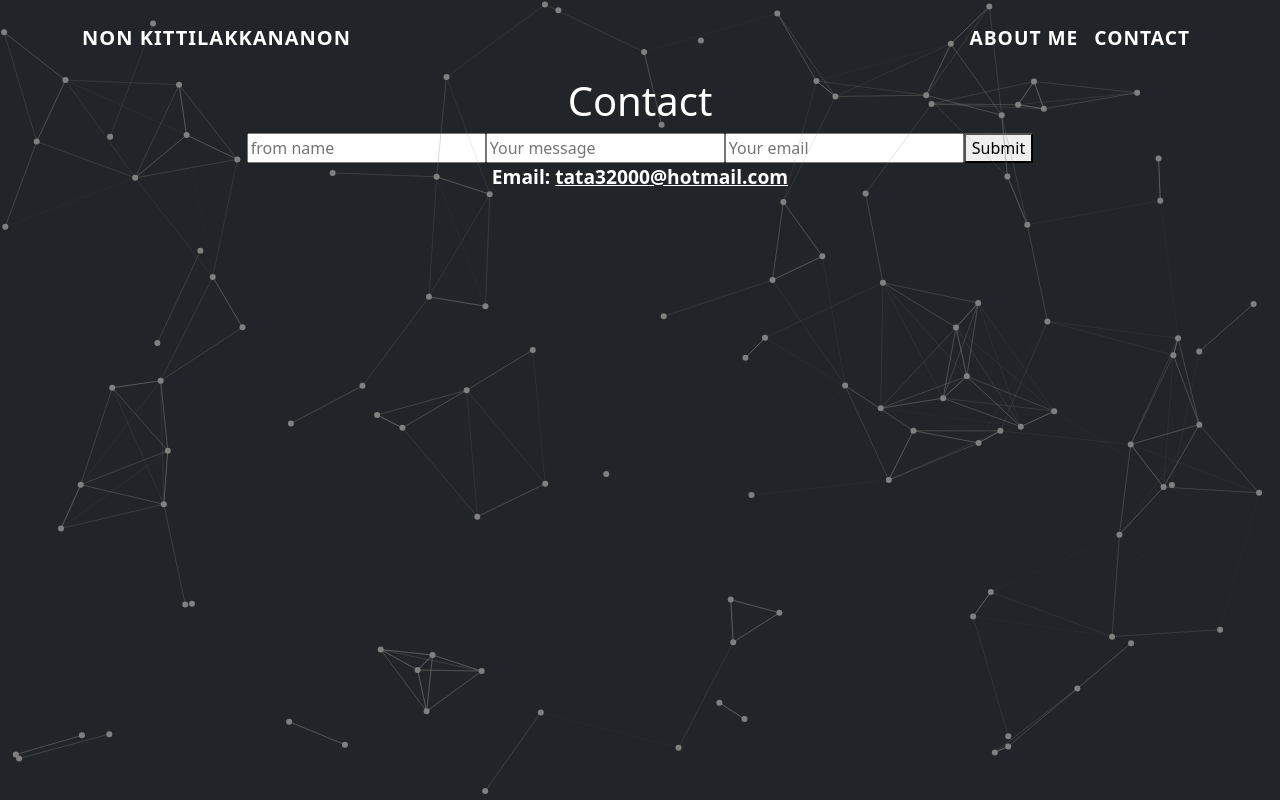
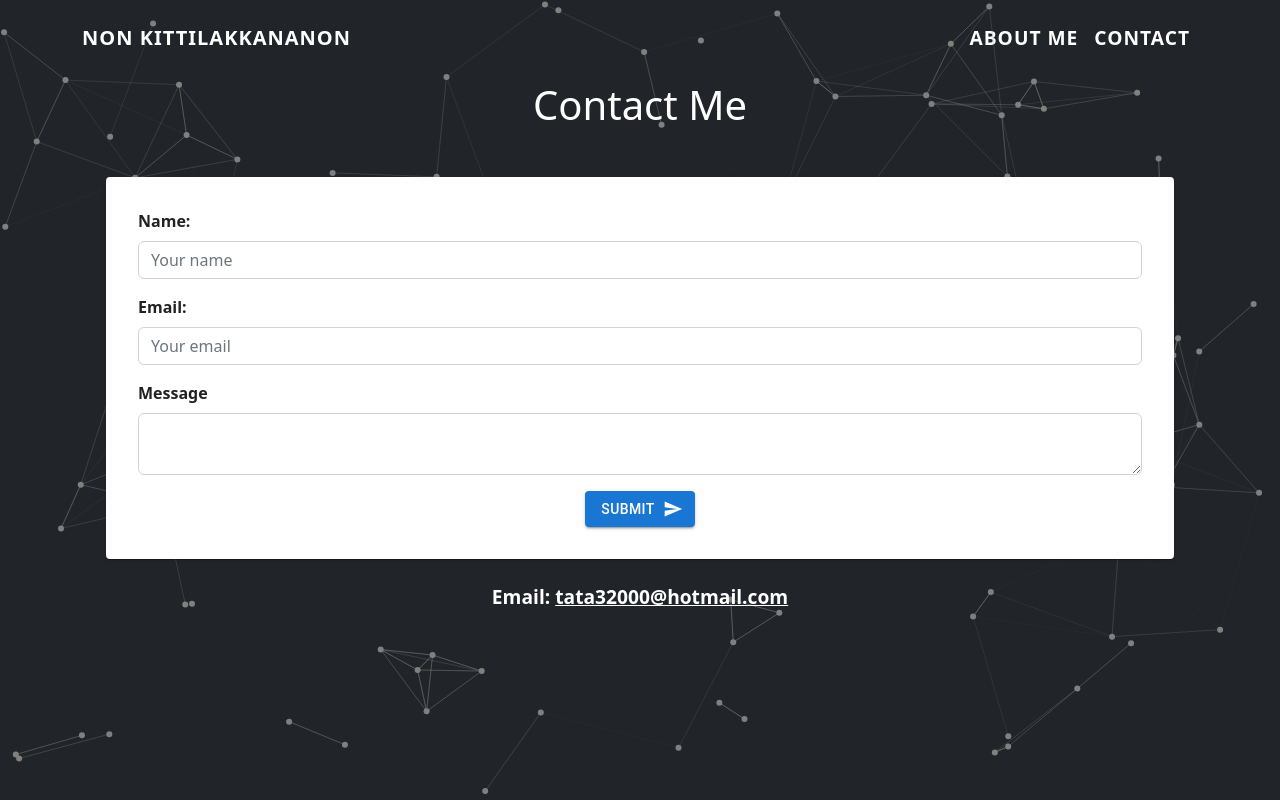
Before and after one commit to tata32000/non-kittilakkananon, a React (Create React App) app: page /contact in a window 1280 px wide. Built offline with nearby package versions, Linux system fonts and the light colour scheme.

Commit message:
added contact page using EmailJS

```diff
--- a/package.json
+++ b/package.json
@@ -6,6 +6,7 @@
     "@emailjs/browser": "^3.7.0",
     "@emotion/react": "^11.10.4",
     "@emotion/styled": "^11.10.4",
+    "@mui/icons-material": "^5.10.9",
     "@mui/material": "^5.10.10",
     "@testing-library/jest-dom": "^5.16.5",
     "@testing-library/react": "^13.4.0",
--- a/src/Components/About.css
+++ /dev/null
@@ -1,3 +0,0 @@
-#about{
-    display: flex;
-}
--- a/src/Components/About.jsx
+++ b/src/Components/About.jsx
@@ -5,7 +5,7 @@ export default function About() {
       <div id="about">
         <h1>Who am I?</h1>
         <p>
-          A second-year Electrical Engineering student at the National University
+          Second-year Electrical Engineering student at the National University
           of Singapore, passionate about Software Engineering.
         </p>
         <h2>Education</h2>
@@ -53,7 +53,7 @@ export default function About() {
         </h3>
         <ul>
           <li>My personal website to showcase my projects and resume</li>
-          <li>Technologies: React.js, React Bootstrap</li>
+          <li>Technologies: React.js, React Bootstrap, EmailJS</li>
         </ul>
         <h2>Certificates</h2>
         <ul>
--- a/src/Components/Contact.jsx
+++ b/src/Components/Contact.jsx
@@ -1,5 +1,8 @@
 import { useState } from "react";
 import { send } from "@emailjs/browser";
+import { Paper, Button } from "@mui/material";
+import SendIcon from "@mui/icons-material/Send";
+import "./index.css";
 
 export default function Contact() {
   const [toSend, setToSend] = useState({
@@ -8,12 +11,14 @@ export default function Contact() {
     message: "",
     reply_to: "",
   });
+  const [isSent, setIsSent] = useState(false);
 
   const onSubmit = (e) => {
     e.preventDefault();
     send("service_15c8l47", "template_cs307xg", toSend, "4nMOFWJfLJDWb8TKG")
       .then((response) => {
         console.log("SUCCESS!", response.status, response.text);
+        setIsSent(true);
       })
       .catch((err) => {
         console.log("FAILED...", err);
@@ -25,34 +30,76 @@ export default function Contact() {
   };
   return (
     <>
-      <h1>Contact</h1>
+      <h1 style={{ margin: 4 }}>Contact Me</h1>
+      {isSent ? (
+        <div id="Home">
+          <h1>Thank you for your message!</h1>
+        </div>
+      ) : (
+        <div id="contact" className="container mt-5">
+          <Paper sx={{ padding: 4, margin: 3 }}>
             <form onSubmit={onSubmit}>
+              <div className="mb-3">
+                <label className="form-label" htmlFor="name">
+                  Name:
+                </label>
                 <input
-          type="text"
+                  className="form-control"
+                  placeholder="Your name"
+                  label="Name"
+                  helperText="Please enter your name"
                   name="from_name"
-          placeholder="from name"
                   value={toSend.from_name}
                   onChange={handleChange}
+                  required
                 />
+              </div>
+              <div className="mb-3">
+                <label className="form-label" htmlFor="email">
+                  Email:
+                </label>
                 <input
-          type="text"
+                  className="form-control"
+                  placeholder="Your email"
+                  label="Email"
+                  helperText="Please enter your email"
+                  name="reply_to"
+                  value={toSend.reply_to}
+                  onChange={handleChange}
+                  required
+                />
+              </div>
+              <div className="mb-3">
+                <label className="form-label" htmlFor="message">
+                  Message
+                </label>
+                <textarea
+                  className="form-control"
+                  id="message"
+                  required
+                  label="Message"
                   name="message"
-          placeholder="Your message"
                   value={toSend.message}
                   onChange={handleChange}
                 />
-        <input
-          type="text"
-          name="reply_to"
-          placeholder="Your email"
-          value={toSend.reply_to}
-          onChange={handleChange}
-        />
-        <button type="submit">Submit</button>
+              </div>
+              <Button variant="contained" endIcon={<SendIcon />} type="submit">
+                Submit
+              </Button>
             </form>
+          </Paper>
           <p>
-        Email: <a href="mailto: tata32000@hotmail.com">tata32000@hotmail.com</a>
+            Email:{" "}
+            <a
+              href="mailto:tata32000@hotmail.com"
+              target="_blank"
+              rel="noreferrer"
+            >
+              tata32000@hotmail.com
+            </a>
           </p>
+        </div>
+      )}
     </>
   );
 }
--- a/src/Components/index.css
+++ b/src/Components/index.css
@@ -50,9 +50,19 @@ h3 {
   z-index: 1;
   position: relative;
 }
+#contact {
+  margin: auto;
+  z-index: 1;
+  position: relative;
+}
 p {
   font-size: 1.2rem;
   font-weight: 600;
+}
+label {
+  font-size: 1rem;
+  font-weight: 600;
+  float: left;
 }
 ul {
   font-size: 1.2rem;
@@ -60,7 +70,7 @@ ul {
   list-style: none;
   margin-right: 1.4em;
 }
-a{
+a {
   color: white;
 }
 /* unvisited link */
```
Also changed, not shown: 1 other file (tests, documents, lock files or other folders). Lines whose indentation alone changed are shown as unchanged.
